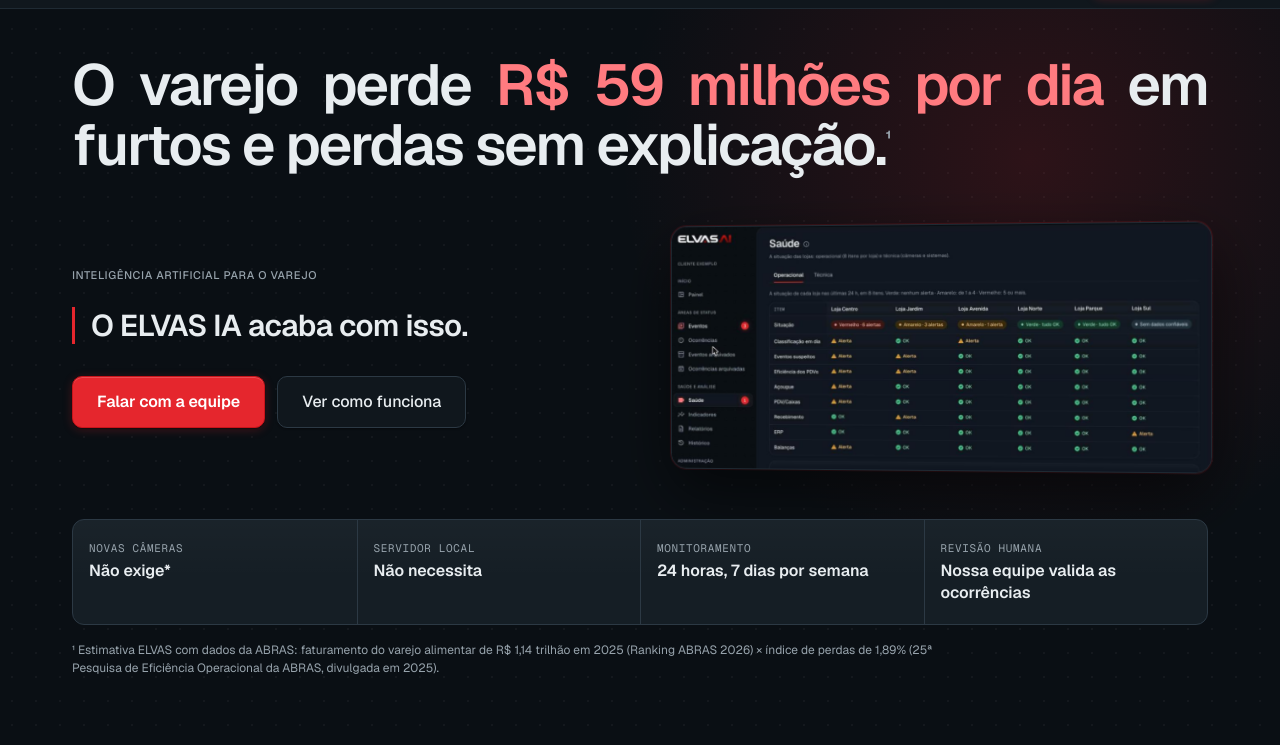
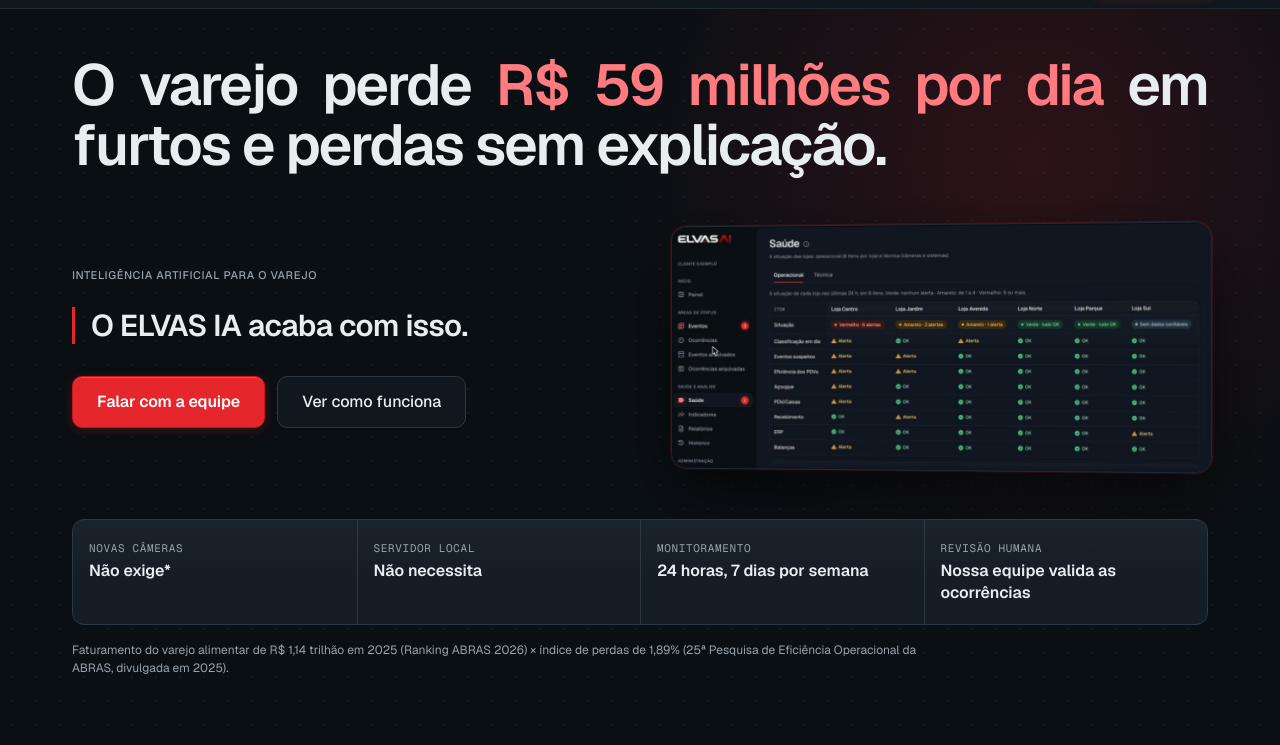
Before and after one commit to elvas-ai-dev/elvas-site, a plain HTML site: page index.html in a window 1280 px wide. Shown: the part 55-800 px from the top of the page. Drawn offline with nearby package versions, Linux system fonts and the light colour scheme.

Commit message:
Hero: nota ABRAS sem prefixo Estimativa/¹
Atualiza o rodapé do hero e remove o superscript do H1; alinha site-copy-v1.md.

```diff
--- a/index.html
+++ b/index.html
@@ -49,7 +49,7 @@
     <!-- HERO: o número e a promessa -->
     <section class="s-hero" id="inicio" aria-labelledby="t-inicio">
       <div class="wrap s-hero__title">
-        <h1 class="t-hero" id="t-inicio">O varejo perde <span class="hl">R$&nbsp;59 milhões por dia</span> em furtos e perdas sem explicação.<sup>¹</sup></h1>
+        <h1 class="t-hero" id="t-inicio">O varejo perde <span class="hl">R$&nbsp;59 milhões por dia</span> em furtos e perdas sem explicação.</h1>
       </div>
       <div class="wrap s-hero__grid">
         <div class="s-hero__text">
@@ -71,7 +71,7 @@
           <div><dt>Monitoramento</dt><dd>24 horas, 7 dias por semana</dd></div>
           <div><dt>Revisão humana</dt><dd>Nossa equipe valida as ocorrências</dd></div>
         </dl>
-        <p class="t-note">¹ Estimativa ELVAS com dados da ABRAS: faturamento do varejo alimentar de R$ 1,14 trilhão em 2025 (Ranking ABRAS 2026) × índice de perdas de 1,89% (25ª Pesquisa de Eficiência Operacional da ABRAS, divulgada em 2025).</p>
+        <p class="t-note">Faturamento do varejo alimentar de R$ 1,14 trilhão em 2025 (Ranking ABRAS 2026) × índice de perdas de 1,89% (25ª Pesquisa de Eficiência Operacional da ABRAS, divulgada em 2025).</p>
       </div>
     </section>
 
```
Also changed, not shown: 1 other file.
